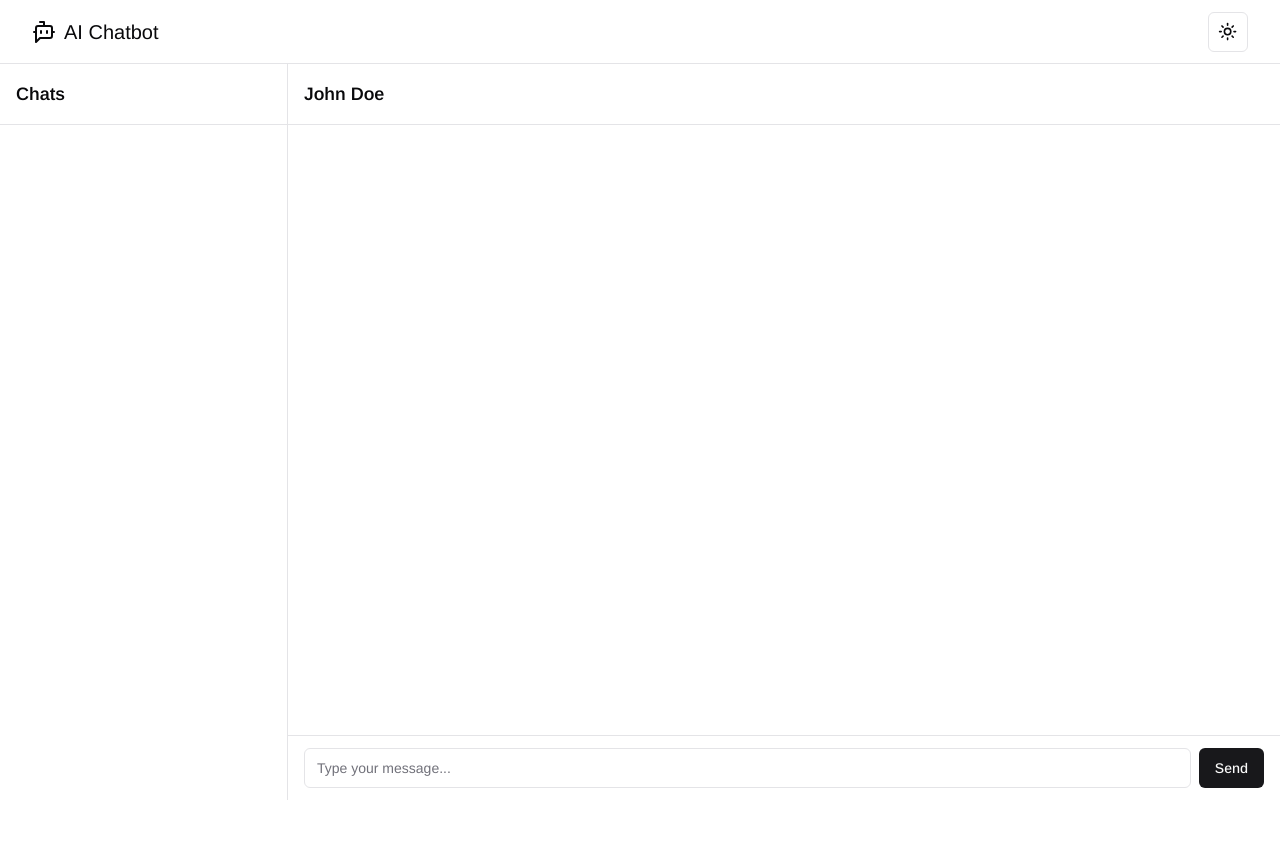
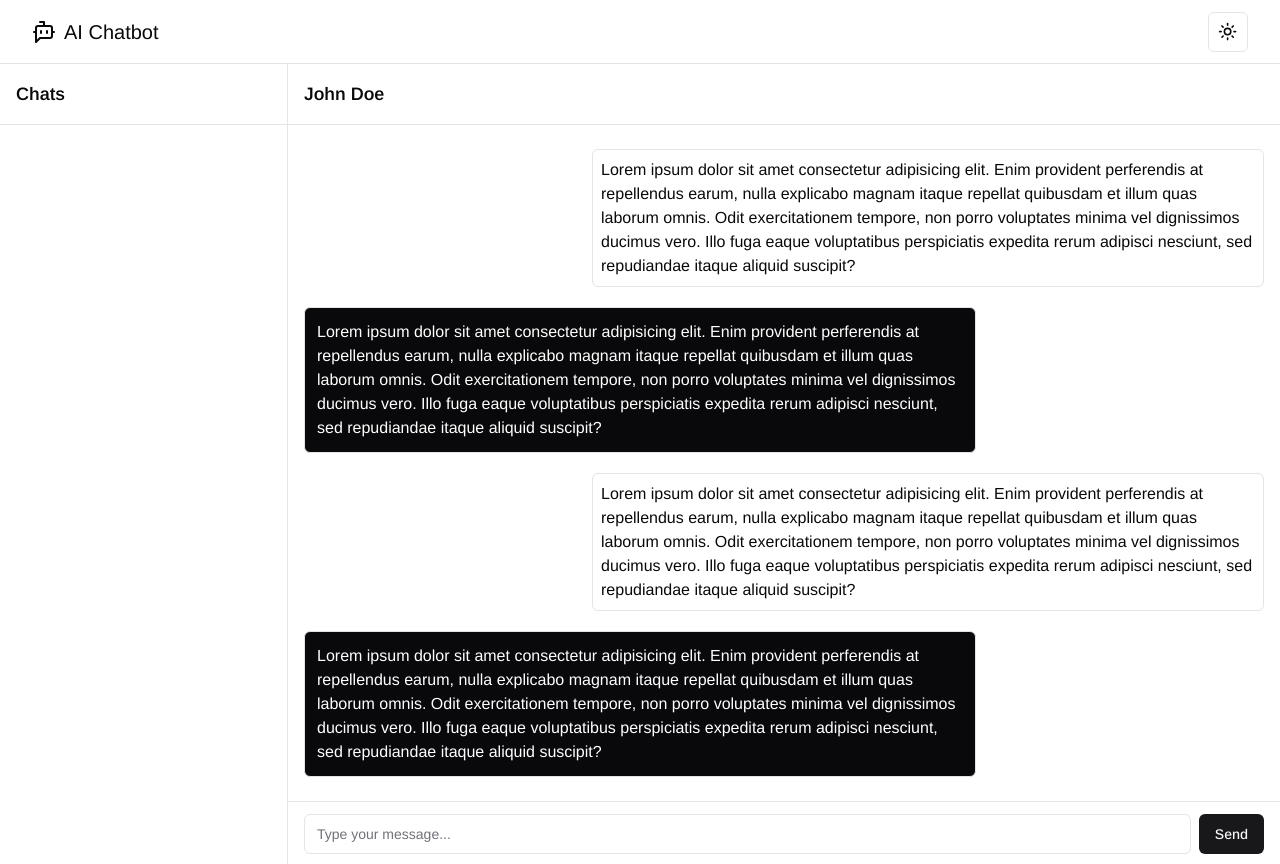
Before and after one commit to adrianszablowski/ai-chatbot, a Next.js app: page /chat in a window 1280 px wide. Before the commit the page ends 800 px from the top, so only its background shows below. Built offline with nearby package versions, Linux system fonts and the light colour scheme.

Commit message:
styled chat

```diff
--- a/package.json
+++ b/package.json
@@ -10,6 +10,7 @@
 	},
 	"dependencies": {
 		"@radix-ui/react-dropdown-menu": "^2.0.6",
+		"@radix-ui/react-scroll-area": "^1.0.5",
 		"@radix-ui/react-slot": "^1.0.2",
 		"class-variance-authority": "^0.7.0",
 		"clsx": "^2.1.1",
--- /dev/null
+++ b/src/app/chat/components/bot-message.tsx
@@ -0,0 +1,14 @@
+import React from 'react';
+
+export default function BotMessage() {
+	return (
+		<div className='bg-foreground text-background border border-border p-3 rounded-md max-w-[70%]'>
+			<p>
+				Lorem ipsum dolor sit amet consectetur adipisicing elit. Enim provident perferendis at repellendus earum, nulla
+				explicabo magnam itaque repellat quibusdam et illum quas laborum omnis. Odit exercitationem tempore, non porro
+				voluptates minima vel dignissimos ducimus vero. Illo fuga eaque voluptatibus perspiciatis expedita rerum
+				adipisci nesciunt, sed repudiandae itaque aliquid suscipit?
+			</p>
+		</div>
+	);
+}
--- a/src/app/chat/components/chat.tsx
+++ b/src/app/chat/components/chat.tsx
@@ -1,6 +1,9 @@
 import { Button } from '@/components/ui/button';
 import { Input } from '@/components/ui/input';
+import { ScrollArea } from '@/components/ui/scroll-area';
 import React from 'react';
+import BotMessage from './bot-message';
+import UserMessage from './user-message';
 
 export default function Chat() {
 	return (
@@ -17,8 +20,13 @@ export default function Chat() {
 						<h2 className='text-lg font-semibold'>John Doe</h2>
 					</div>
 				</div>
-				<div className='h-full overflow-y-auto px-4 py-6' />
-				<div className='border-t px-4 py-3 '>
+				<ScrollArea className='w-full px-4 py-6 h-full [&>div>div]:!flex [&>div>div]:!flex-col [&>div>div]:gap-5'>
+					<UserMessage />
+					<BotMessage />
+					<UserMessage />
+					<BotMessage />
+				</ScrollArea>
+				<div className='border-t px-4 py-3 bottom-0'>
 					<div className='flex items-center space-x-2'>
 						<Input placeholder='Type your message...' type='text' />
 						<Button>Send</Button>
--- /dev/null
+++ b/src/app/chat/components/user-message.tsx
@@ -0,0 +1,14 @@
+import React from 'react';
+
+export default function UserMessage() {
+	return (
+		<div className='text-foreground bg-background border border-border p-2 rounded-md max-w-[70%] self-end'>
+			<p>
+				Lorem ipsum dolor sit amet consectetur adipisicing elit. Enim provident perferendis at repellendus earum, nulla
+				explicabo magnam itaque repellat quibusdam et illum quas laborum omnis. Odit exercitationem tempore, non porro
+				voluptates minima vel dignissimos ducimus vero. Illo fuga eaque voluptatibus perspiciatis expedita rerum
+				adipisci nesciunt, sed repudiandae itaque aliquid suscipit?
+			</p>
+		</div>
+	);
+}
--- a/src/app/chat/page.tsx
+++ b/src/app/chat/page.tsx
@@ -3,7 +3,7 @@ import Chat from './components/chat';
 
 export default function Page() {
 	return (
-		<div className='h-screen'>
+		<div className='max-h-screen overflow-hidden'>
 			<Chat />
 		</div>
 	);
--- a/src/app/layout.tsx
+++ b/src/app/layout.tsx
@@ -17,7 +17,7 @@ export default function RootLayout({
 }>) {
 	return (
 		<html lang='en'>
-			<body className={`${arimo.className} h-screen w-screen flex flex-col`}>
+			<body className={`${arimo.className} min-h-screen w-screen flex flex-col`}>
 				<ThemeProvider attribute='class' defaultTheme='system' enableSystem disableTransitionOnChange>
 					<Header />
 					{children}
--- /dev/null
+++ b/src/components/ui/scroll-area.tsx
@@ -0,0 +1,48 @@
+"use client"
+
+import * as React from "react"
+import * as ScrollAreaPrimitive from "@radix-ui/react-scroll-area"
+
+import { cn } from "@/lib/utils"
+
+const ScrollArea = React.forwardRef<
+  React.ElementRef<typeof ScrollAreaPrimitive.Root>,
+  React.ComponentPropsWithoutRef<typeof ScrollAreaPrimitive.Root>
+>(({ className, children, ...props }, ref) => (
+  <ScrollAreaPrimitive.Root
+    ref={ref}
+    className={cn("relative overflow-hidden", className)}
+    {...props}
+  >
+    <ScrollAreaPrimitive.Viewport className="h-full w-full rounded-[inherit]">
+      {children}
+    </ScrollAreaPrimitive.Viewport>
+    <ScrollBar />
+    <ScrollAreaPrimitive.Corner />
+  </ScrollAreaPrimitive.Root>
+))
+ScrollArea.displayName = ScrollAreaPrimitive.Root.displayName
+
+const ScrollBar = React.forwardRef<
+  React.ElementRef<typeof ScrollAreaPrimitive.ScrollAreaScrollbar>,
+  React.ComponentPropsWithoutRef<typeof ScrollAreaPrimitive.ScrollAreaScrollbar>
+>(({ className, orientation = "vertical", ...props }, ref) => (
+  <ScrollAreaPrimitive.ScrollAreaScrollbar
+    ref={ref}
+    orientation={orientation}
+    className={cn(
+      "flex touch-none select-none transition-colors",
+      orientation === "vertical" &&
+        "h-full w-2.5 border-l border-l-transparent p-[1px]",
+      orientation === "horizontal" &&
+        "h-2.5 flex-col border-t border-t-transparent p-[1px]",
+      className
+    )}
+    {...props}
+  >
+    <ScrollAreaPrimitive.ScrollAreaThumb className="relative flex-1 rounded-full bg-border" />
+  </ScrollAreaPrimitive.ScrollAreaScrollbar>
+))
+ScrollBar.displayName = ScrollAreaPrimitive.ScrollAreaScrollbar.displayName
+
+export { ScrollArea, ScrollBar }
```
Also changed, not shown: 1 other file (tests, documents, lock files or other folders).
